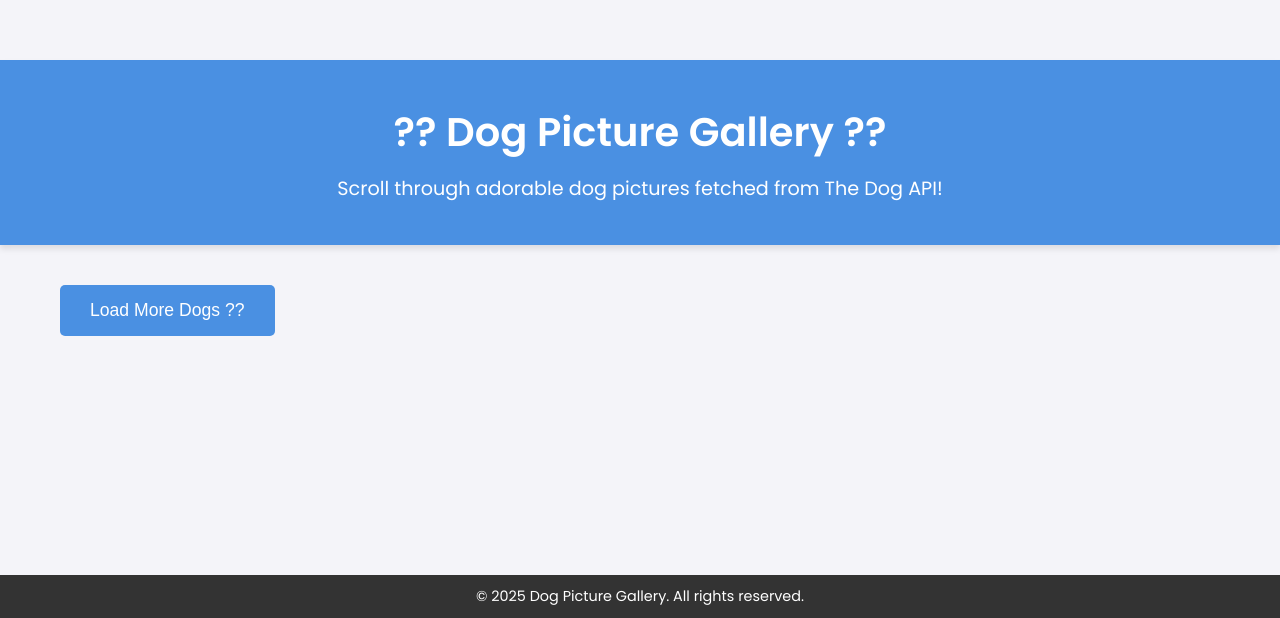
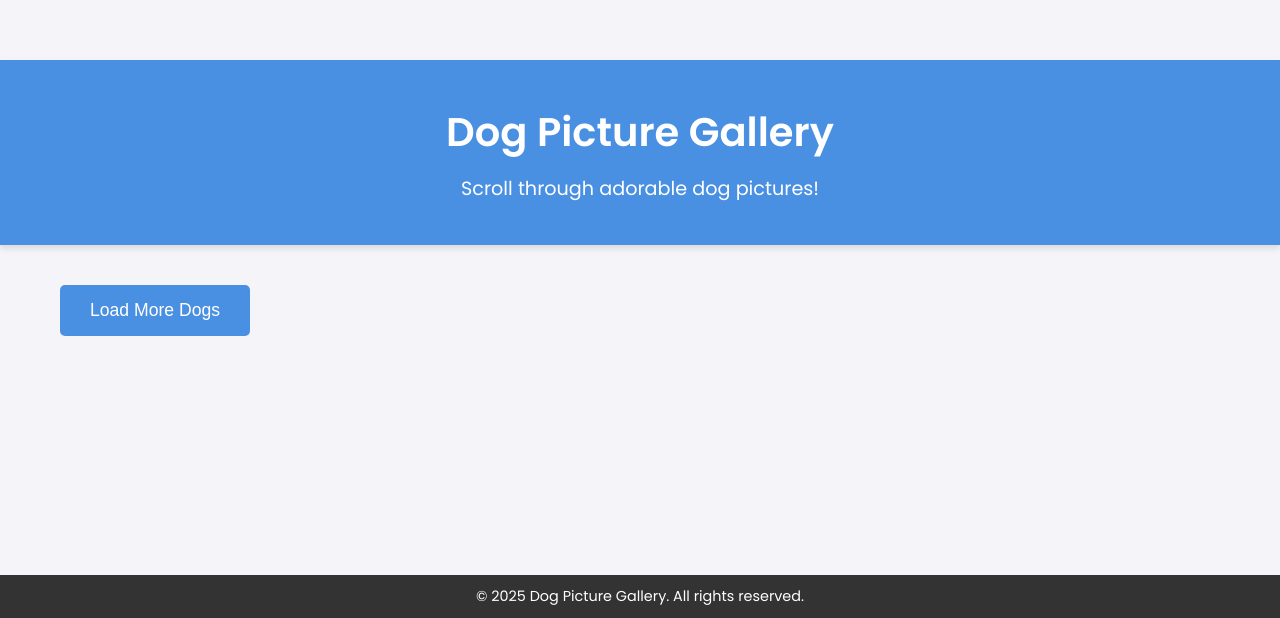
Before and after one commit to KelvinAdjeiAdusei/dog-gallery, a plain HTML site: page index.html in a window 1280 px wide. Shown: the part 182-800 px from the top of the page. Drawn offline with Linux system fonts and the light colour scheme; no server answers.

Commit message:
Updated index.html with new content

```diff
--- a/index.html
+++ b/index.html
@@ -10,14 +10,14 @@
 <body>
     <header>
         <div class="container">
-            <h1>?? Dog Picture Gallery ??</h1>
-            <p>Scroll through adorable dog pictures fetched from The Dog API!</p>
+            <h1>Dog Picture Gallery </h1>
+            <p>Scroll through adorable dog pictures!</p>
         </div>
     </header>
 
     <main>
         <div id="dog-gallery" class="gallery-container"></div>
-        <button id="load-more" class="load-more-btn">Load More Dogs ??</button>
+        <button id="load-more" class="load-more-btn">Load More Dogs</button>
     </main>
 
     <footer>
```
